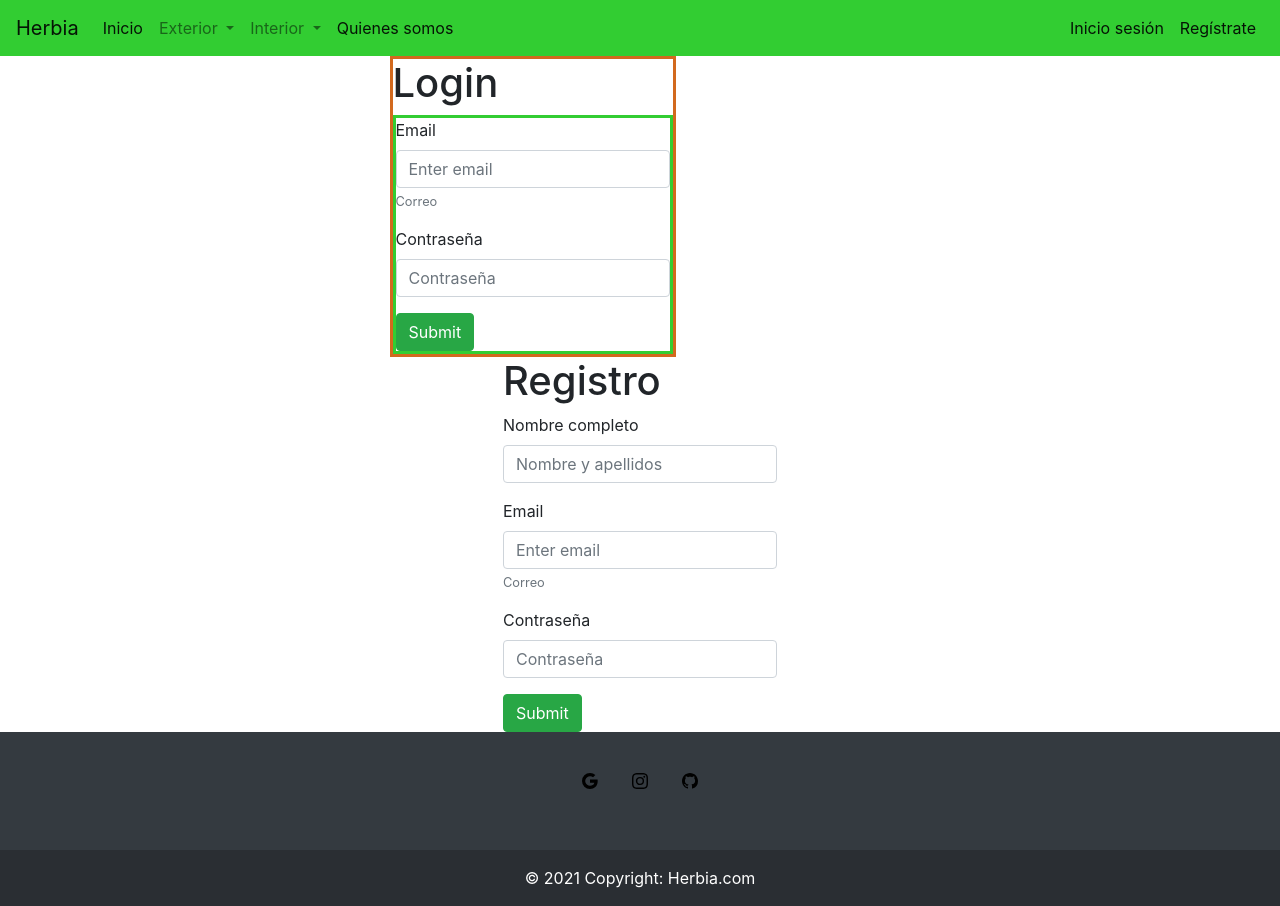
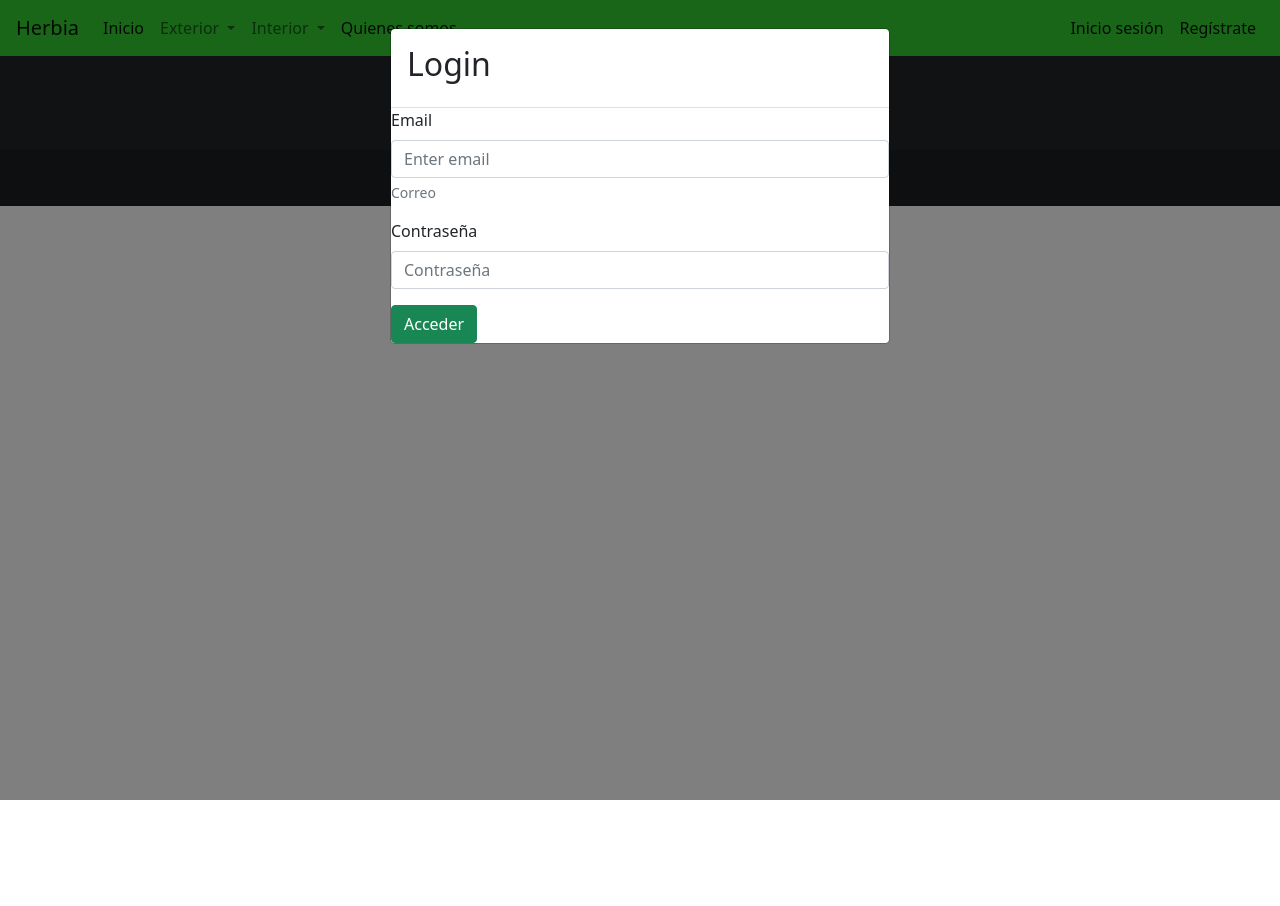
Before and after one commit to ArturoString/TFG, an Angular app: page / in a window 1280 px wide. Both pictures are taken after a click on the link "Inicio sesión". After the commit the page ends 800 px from the top, so only its background shows below. Built offline with nearby package versions, Linux system fonts and the light colour scheme; what @angular/fire would draw is missing.

Commit message:
header visual completado

```diff
--- a/angular.json
+++ b/angular.json
@@ -24,6 +24,7 @@
               "src/assets"
             ],
             "styles": [
+              "node_modules/bootstrap/dist/css/bootstrap.min.css",
               "src/styles.css"
             ],
             "scripts": []
--- a/src/app/app.component.html
+++ b/src/app/app.component.html
@@ -1,11 +1,3 @@
 <app-barranavegacion></app-barranavegacion>
 <!--<h1>{{title}}</h1>-->
-<div class="container">
-<div class="row justify-content-md-center col-lg-10">
-    <app-login></app-login>
-</div>
-  <div class="row justify-content-md-center">
-    <app-registro></app-registro>
-  </div>
-</div>
 <app-footer></app-footer>
--- a/src/app/app.module.ts
+++ b/src/app/app.module.ts
@@ -6,6 +6,7 @@ import { BrowserModule } from '@angular/platform-browser';
 import { AngularFireModule } from '@angular/fire'; // Firebase config
 import { AngularFirestoreModule } from '@angular/fire/firestore'; // For Cloud Firestore
 
+/*Componentes*/
 import { AppComponent } from './app.component';
 import { LoginComponent } from './login/login.component';
 import { FooterComponent } from './footer/footer.component';
--- a/src/app/barranavegacion/barranavegacion.component.html
+++ b/src/app/barranavegacion/barranavegacion.component.html
@@ -34,11 +34,33 @@
     </ul>
     <ul class="navbar-nav my-2 my-lg-0">
       <li class="active">
-        <a class="nav-link" (click)="clickAddTodo()" data-toggle="modal">Inicio sesión</a>
+        <a class="nav-link" data-toggle="modal" data-target="#modal1">Inicio sesión</a>
       </li>
       <li class="nav-item active">
-        <a class="nav-link" href="#">Regístrate</a>
+        <a class="nav-link" data-toggle="modal" data-target="#modal2">Regístrate</a>
       </li>
     </ul>
   </div>
 </nav>
+
+<div class="modal" id="modal1" tabindex="-1" role="dialog" aria-labelledby="exampleModalLabel" aria-hidden="true">
+  <div class="modal-dialog" role="document">
+    <div class="modal-content">
+      <div class="modal-header">
+        <h2>Login</h2>
+      </div>
+      <app-login></app-login>
+    </div>
+  </div>
+</div>
+
+<div class="modal" id="modal2" tabindex="-1" role="dialog" aria-labelledby="exampleModalLabel" aria-hidden="true">
+  <div class="modal-dialog" role="document">
+    <div class="modal-content">
+      <div class="modal-header">
+        <h2>Registro</h2>
+      </div>
+      <app-registro></app-registro>
+    </div>
+  </div>
+</div>
--- a/src/app/barranavegacion/barranavegacion.component.ts
+++ b/src/app/barranavegacion/barranavegacion.component.ts
@@ -1,5 +1,4 @@
 import { Component, OnInit } from '@angular/core';
-import { NgbModal } from '@ng-bootstrap/ng-bootstrap';
 
 @Component({
   selector: 'app-barranavegacion',
@@ -13,7 +12,4 @@ export class BarranavegacionComponent implements OnInit {
   ngOnInit(): void {
   }
 
-  clickAddTodo(): void{
-    alert('hola!');
-  }
 }
--- a/src/app/login/login.component.css
+++ b/src/app/login/login.component.css
@@ -1,4 +1,2 @@
 .carta{
-  border-style: solid;
-  border-color: #32CD32;
 }
--- a/src/app/login/login.component.html
+++ b/src/app/login/login.component.html
@@ -1,4 +1,3 @@
-<h1>Login</h1>
 <form class="carta">
     <div class="form-group">
       <label for="exampleInputEmail1">Email</label>
@@ -9,5 +8,6 @@
       <label for="exampleInputPassword1">Contraseña</label>
       <input type="password" class="form-control" id="exampleInputPassword1" placeholder="Contraseña">
     </div>
-    <button type="submit" class="btn btn-success">Submit</button>
+    <button type="submit" class="btn btn-success">Acceder
+    </button>
 </form>
--- a/src/app/registro/registro.component.html
+++ b/src/app/registro/registro.component.html
@@ -1,4 +1,3 @@
-<h1>Registro</h1>
 <form>
   <div class="form-group">
     <label for="nombreyApellidos">Nombre completo</label>
```
Also changed, not shown: src/app/modelos/Planta.ts (+20 -1 lines), src/environments/environment.ts (+7 -7 lines).
